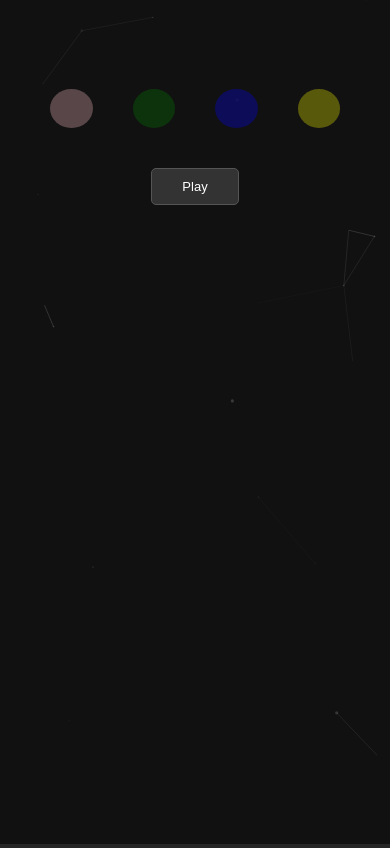
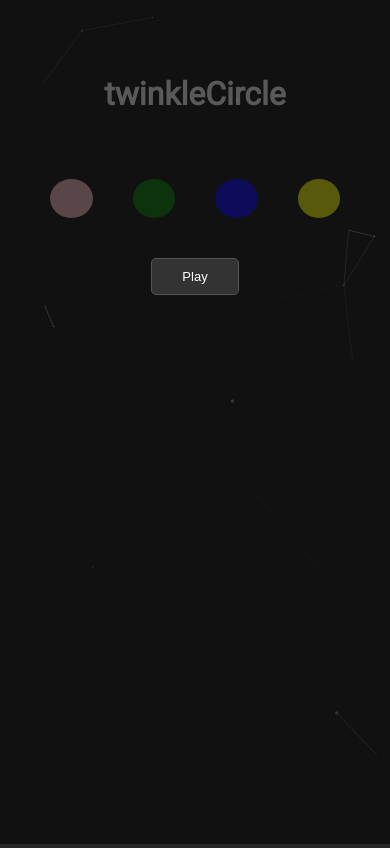
Before and after one commit to clasei/twinkle-circle, a React (Create React App) app: page / in a window 390 px wide. Built offline with nearby package versions, Linux system fonts and the light colour scheme.

Commit message:
title added ok

```diff
--- a/src/App.js
+++ b/src/App.js
@@ -2,6 +2,7 @@ import React, { useEffect } from 'react';
 import './App.css';
 import 'particles.js';
 import particlesConfig from './assets/particles.js';
+import Header from './components/Header/Header';
 import CircleContainer from './components/CircleContainer/CircleContainer';
 import ControlPanel from './components/ControlPanel/ControlPanel';
 
@@ -17,7 +18,7 @@ function App() {
   return (
     <div className="App">
         <div id="particles-js"></div>
-
+        <Header />
         <CircleContainer />
         <ControlPanel onStart={startGame} />
     </div>
--- a/src/components/CircleContainer/CircleContainer.css
+++ b/src/components/CircleContainer/CircleContainer.css
@@ -1,6 +1,6 @@
 .container {
     display: flex;
-    margin-top: 10vw;
+    margin-top: 25px;
     justify-content: center;
     align-items: center;
     height: 100%;
@@ -8,3 +8,10 @@
     max-width: 400px;
     gap: 20px;
 }
+
+@media only screen and (max-width: 768px) {
+
+    .container {
+        margin-top: 15px;
+    }
+  }
--- /dev/null
+++ b/src/components/Header/Header.css
@@ -0,0 +1,21 @@
+.header {
+    width: 100%;
+    padding: 20px;
+    text-align: center;
+    background-color: none;
+}
+
+.title {
+    font-family: 'Roboto', Arial, Helvetica, sans-serif;
+    color: #FFF;
+    font-size: 2em;
+    opacity: 0.3; /* change to 0 to start with hidden letters */
+    display: inline-block;
+}
+
+@media only screen and (max-width: 768px) {
+
+    .title {
+        margin-top: 15px;
+    }
+  }
```
Also changed, not shown: 1 other file (tests, documents, lock files or other folders).
